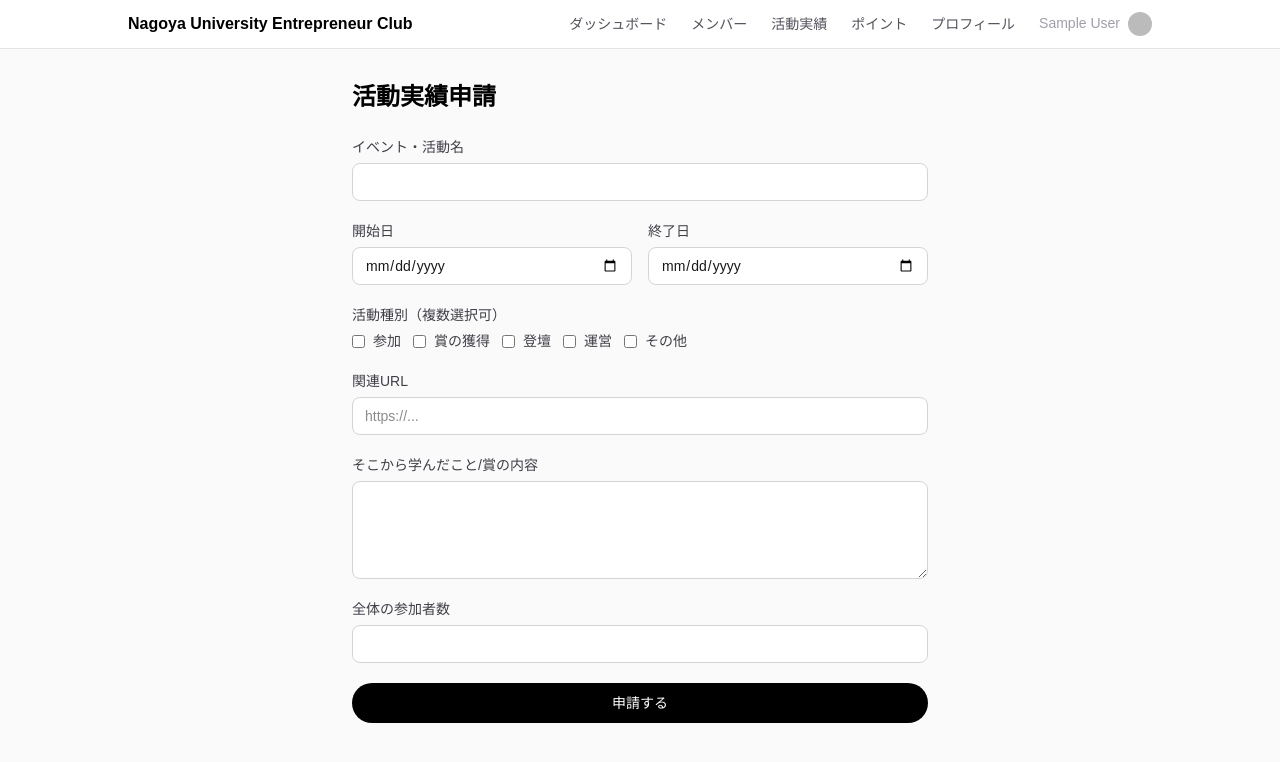
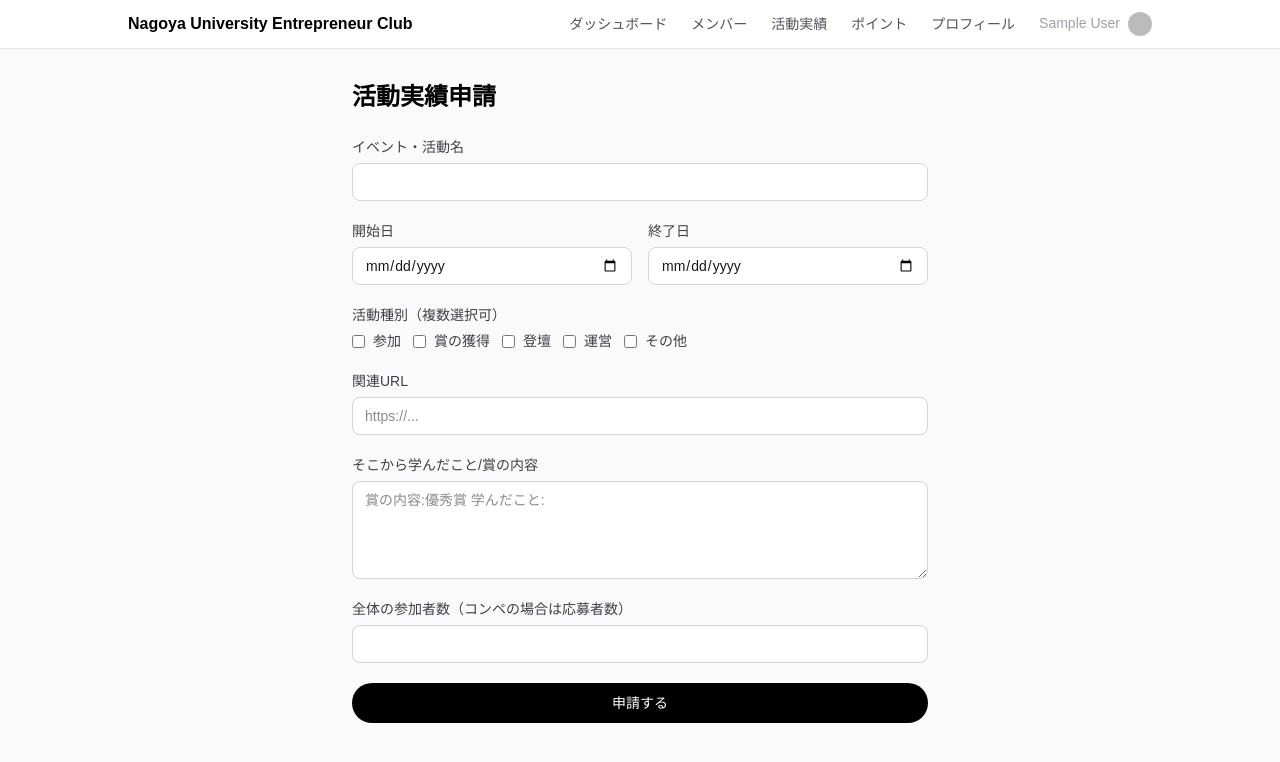
Before and after one commit to vyuma/entrepreneur_app, a Next.js app in the folder front/: page /activities/new in a window 1280 px wide. Shown: the top 762 px of the page. Built offline with nearby package versions, Linux system fonts and the light colour scheme; no server answers; sample sign-in values are in the browser's storage.

Commit message:
賞の内容についての補足

```diff
--- a/front/src/app/(authenticated)/activities/new/page.tsx
+++ b/front/src/app/(authenticated)/activities/new/page.tsx
@@ -68,13 +68,14 @@ export default function NewActivityPage() {
           <textarea
             name="learning"
             rows={4}
+            placeholder="賞の内容:優秀賞 学んだこと:"
             required
             className="rounded-lg border border-zinc-300 bg-white px-3 py-2 text-sm dark:border-zinc-700 dark:bg-zinc-900 dark:text-zinc-50"
           />
         </div>
 
         <div className="flex flex-col gap-1.5">
-          <label className="text-sm font-medium text-zinc-700 dark:text-zinc-300">全体の参加者数</label>
+          <label className="text-sm font-medium text-zinc-700 dark:text-zinc-300">全体の参加者数（コンペの場合は応募者数）</label>
           <input
             type="number"
             name="total_participants"
```
